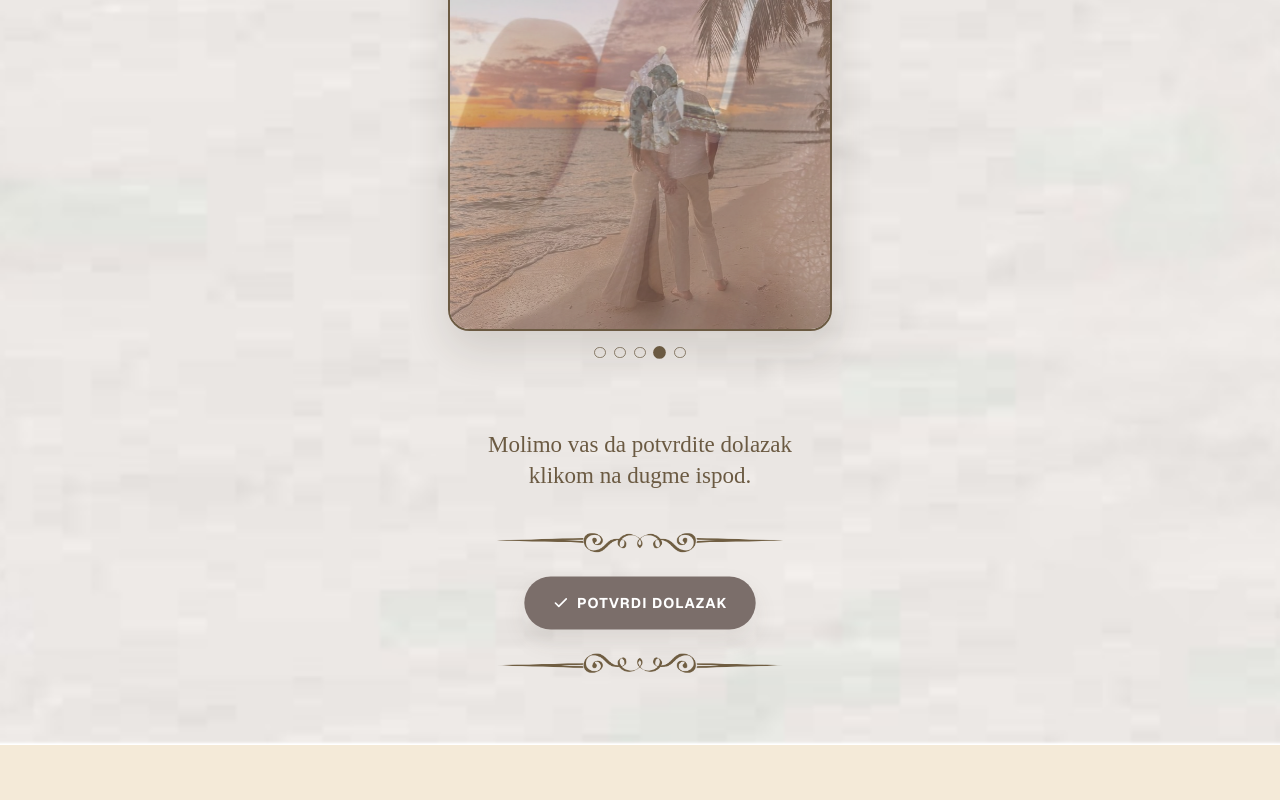
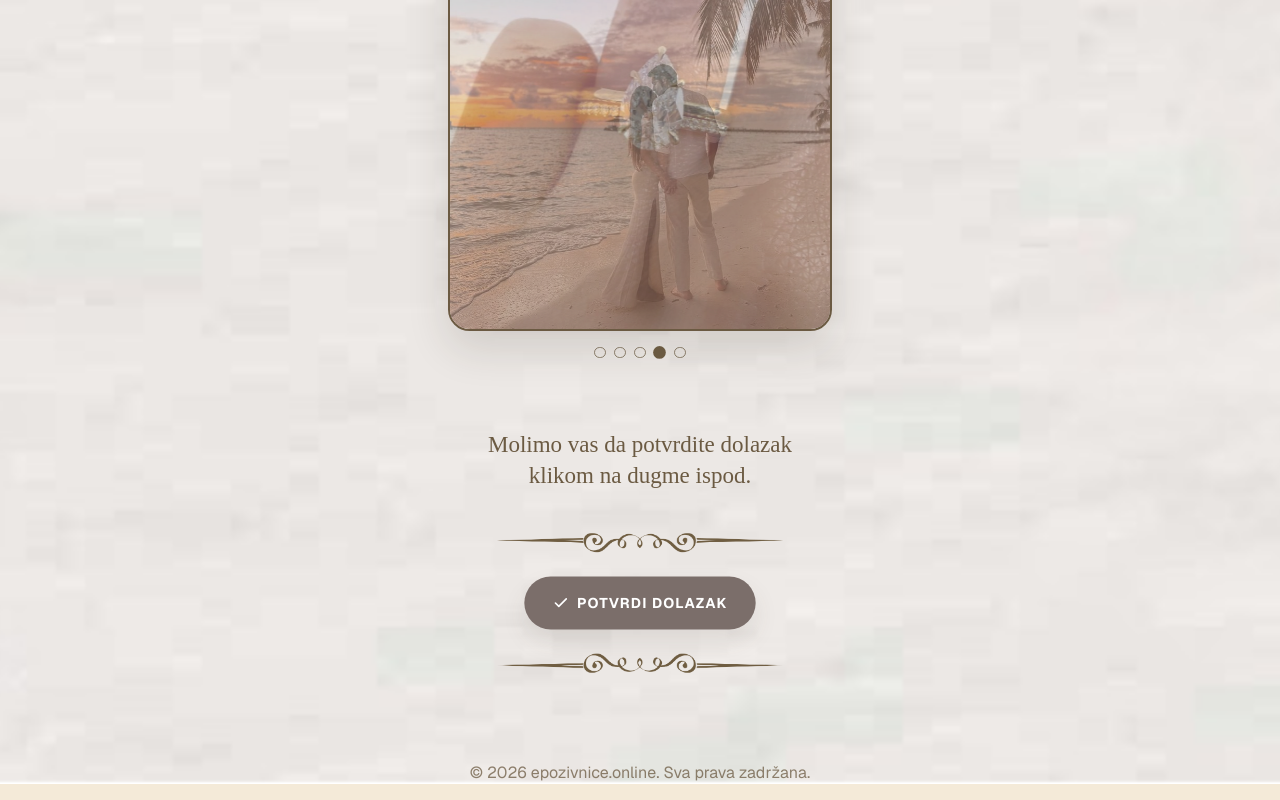
Before and after one commit to NikolaTomic00/piecesofus, a React (Vite) app: page / in a window 1280 px wide. Shown: the part 2710-3510 px from the top of the page. Before the commit the page ends 3455 px from the top, so only its background shows below. Built offline with nearby package versions, Linux system fonts and the light colour scheme.

Commit message:
added footer

```diff
--- a/src/App.jsx
+++ b/src/App.jsx
@@ -1,6 +1,7 @@
 import ProfilePicSection from "./sections/ProfilePicSection.jsx";
 import CalendarSection from "./sections/CalendarSection.jsx";
 import CountdownSection from "./sections/CountdownSection.jsx";
+import FooterSection from "./sections/FooterSection.jsx";
 import GallerySliderSection from "./sections/GallerySliderSection.jsx";
 import RSVPSection from "./sections/RSVPSection.jsx";
 import ScheduleSection from "./sections/ScheduleSection.jsx";
@@ -14,6 +15,7 @@ export default function App() {
       <CountdownSection />
       <GallerySliderSection />
       <RSVPSection />
+      <FooterSection />
     </main>
   );
 }
--- /dev/null
+++ b/src/sections/FooterSection.jsx
@@ -0,0 +1,9 @@
+function FooterSection() {
+  return (
+    <footer className="mx-auto w-full max-w-[26.875rem] px-6 pb-8 pt-2 text-center font-['Geist',Arial,sans-serif] text-xs text-[var(--invitation-border)]/75 md:max-w-[35rem]">
+      <p>© 2026 epozivnice.online. Sva prava zadržana.</p>
+    </footer>
+  );
+}
+
+export default FooterSection;
```
